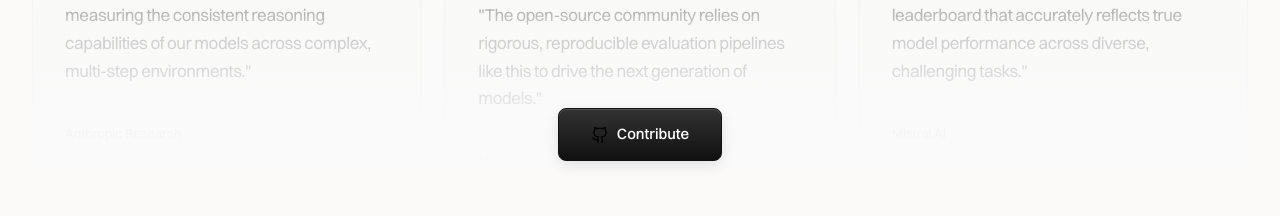
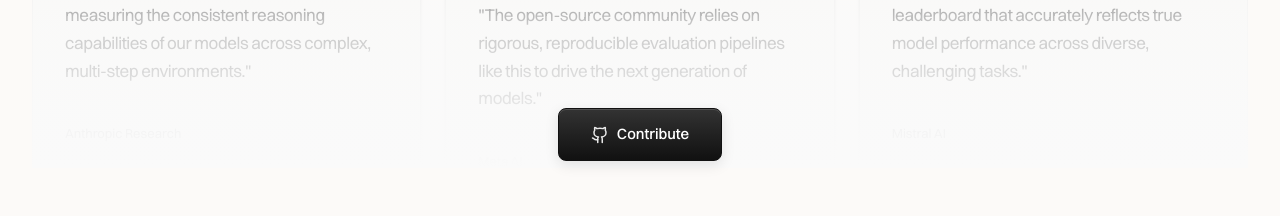
Before and after one commit to Studio1-OSS/awesome-llm-benchmarks, a React (Vite) app in the folder site/: page / in a window 1280 px wide. Shown: the part 3029-3245 px from the top of the page. Built offline with nearby package versions, Linux system fonts and the light colour scheme; no server answers.

Commit message:
Remove legacy CSS filter classes from inline GithubIcons that caused them to render black on dark backgrounds

```diff
--- a/site/src/App.tsx
+++ b/site/src/App.tsx
@@ -870,7 +870,7 @@ function App() {
                   rel="noreferrer"
                   className="mt-6 inline-flex items-center gap-2 px-4 py-2 bg-[#2E2E2D] text-white rounded-xl text-[13px] font-semibold hover:bg-black transition-colors shadow-sm"
                 >
-                  <GithubIcon className="w-4 h-4 brightness-0 invert" />
+                  <GithubIcon className="w-4 h-4" />
                   Contribute Run
                 </a>
               </div>
--- a/site/src/LandingPage.tsx
+++ b/site/src/LandingPage.tsx
@@ -834,7 +834,7 @@ export default function LandingPage() {
 
           <Reveal delay={200} className="flex justify-center mt-[-60px] relative z-10">
             <a href={GITHUB_URL} target="_blank" rel="noreferrer" className="flex items-center gap-2 px-8 py-3.5 rounded-[8px] text-white text-[15px] font-medium transition-all shadow-[0_4px_14px_rgba(0,0,0,0.1),inset_0_1px_0px_rgba(255,255,255,0.15)] bg-gradient-to-b from-[#333333] to-[#111111] hover:from-[#444444] hover:to-[#222222] border border-[#111111]">
-              <GithubIcon className="w-[18px] h-[18px] invert opacity-90" />
+              <GithubIcon className="w-[18px] h-[18px] opacity-90" />
               Contribute
             </a>
           </Reveal>
```
